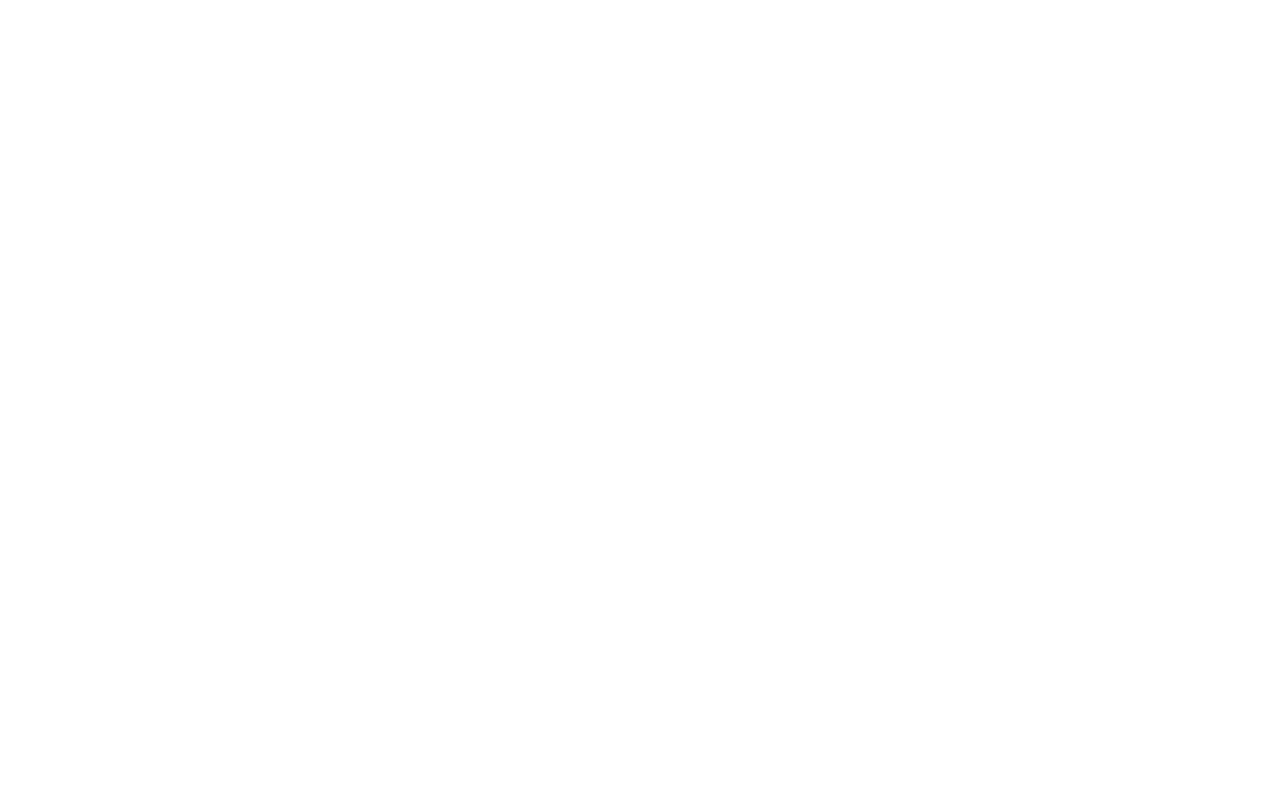
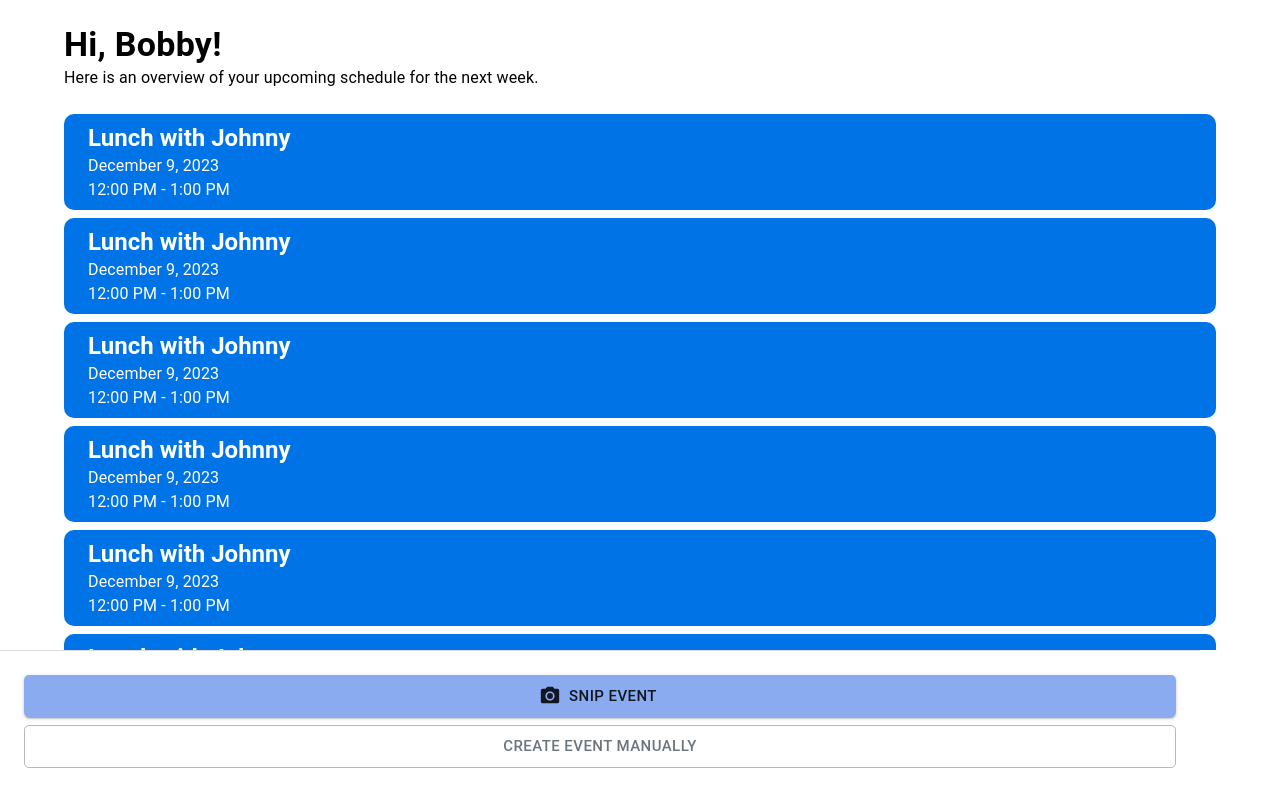
Before and after one commit to orangepulpsucks/Dubhacks-2023, a React (Vite) app: page /home in a window 1280 px wide. Built offline with nearby package versions, Linux system fonts and the light colour scheme.

Commit message:
Homepage draft

```diff
--- a/index.html
+++ b/index.html
@@ -16,7 +16,7 @@
 
     <link rel="manifest" href="/manifest.json" />
 
-    <link rel="shortcut icon" type="image/png" href="/favicon.png" />
+    <link rel="shortcut icon" type="image/png" href="/favicon.svg" />
 
     <!-- add to homescreen for ios -->
     <meta name="apple-mobile-web-app-capable" content="yes" />
--- a/src/App.tsx
+++ b/src/App.tsx
@@ -8,6 +8,9 @@
 
 /* Your page imports */
 import Landing from './pages/Landing';
+import Home from './pages/Home';
+import EventDetails from './pages/EventDetails';
+import EventUpdate from './pages/EventUpdate';
 
 /* Basic CSS for apps built with Ionic */
 import '@ionic/react/css/normalize.css';
@@ -39,6 +42,15 @@
           <Route exact path="/">
             <Landing />
           </Route>
+          <Route exact path="/home">
+            <Home />
+          </Route>
+          <Route exact path="/event/:id/details">
+            <EventDetails />
+          </Route>
+          <Route exact path="/event/:id/update">
+            <EventUpdate />
+          </Route>
         </IonRouterOutlet>
       </IonReactRouter>
     </IonApp>
--- a/src/components/CustomPage.tsx
+++ b/src/components/CustomPage.tsx
@@ -6,14 +6,18 @@
 
 interface ComponentProps {
   children?: ReactNode;
+  contentHeight?: string;
 }
 
-const CustomPage: React.FC<ComponentProps> = ({ children = [] }: ComponentProps) => {
+const CustomPage: React.FC<ComponentProps> = ({ contentHeight = "100%", children = [] }: ComponentProps) => {
 
   const theme: any = createTheme({
     palette: {
       primary: {
-        main: "#ae41e0",
+        main: "#8BABF1",
+      },
+      secondary: {
+        main: "#6c757d",
       }
     },
     shape: {
@@ -23,7 +27,7 @@
 
   return (
     <ThemeProvider theme={theme}>
-      <IonContent forceOverscroll={false}>
+      <IonContent forceOverscroll={false} style={{ height: contentHeight }}>
         { children }
         <Alert />
       </IonContent>
--- /dev/null
+++ b/src/pages/EventDetails.tsx
@@ -0,0 +1,29 @@
+import React from 'react';
+import { Button, Container, Typography } from '@mui/material';
+import { useDispatch } from 'react-redux';
+
+import CustomPage from '../components/CustomPage';
+import { setNewAlert } from '../service/alert';
+
+const EventDetails: React.FC = () => {
+  const dispatch = useDispatch();
+
+  const alertHandler = () => {
+    setNewAlert(dispatch, { msg: "Hello world!" });
+  }
+
+  return (
+    <CustomPage>
+      <Typography align="center" variant="body1" sx={{ mt: 3, mx: 2 }}>
+        This is boilerplate code placed here for your convenience. Please modify for your own use.
+      </Typography>
+      <Container sx={{ mt: 3 }}>
+        <Button variant="contained" fullWidth onClick={alertHandler}>
+          Click me!
+        </Button>
+      </Container>
+    </CustomPage>
+  )
+};
+
+export default EventDetails;
--- /dev/null
+++ b/src/pages/EventUpdate.tsx
@@ -0,0 +1,29 @@
+import React from 'react';
+import { Button, Container, Typography } from '@mui/material';
+import { useDispatch } from 'react-redux';
+
+import CustomPage from '../components/CustomPage';
+import { setNewAlert } from '../service/alert';
+
+const EventUpdate: React.FC = () => {
+  const dispatch = useDispatch();
+
+  const alertHandler = () => {
+    setNewAlert(dispatch, { msg: "Hello world!" });
+  }
+
+  return (
+    <CustomPage>
+      <Typography align="center" variant="body1" sx={{ mt: 3, mx: 2 }}>
+        This is boilerplate code placed here for your convenience. Please modify for your own use.
+      </Typography>
+      <Container sx={{ mt: 3 }}>
+        <Button variant="contained" fullWidth onClick={alertHandler}>
+          Click me!
+        </Button>
+      </Container>
+    </CustomPage>
+  )
+};
+
+export default EventUpdate;
--- /dev/null
+++ b/src/pages/Home.css
@@ -0,0 +1,14 @@
+.event-item {
+    border-radius: 10px;
+    background-color: #0073e6;
+    color: #ffffff;
+}
+
+#button-stack {
+    position: fixed;
+    bottom: 0;
+    height: 150px;
+    border-top: 1px solid #DBDBDB;
+    background-color: white;
+    z-index: 999;
+}
--- /dev/null
+++ b/src/pages/Home.tsx
@@ -0,0 +1,65 @@
+import React from 'react';
+import { Button, Container, Typography } from '@mui/material';
+import { useDispatch } from 'react-redux';
+
+import CustomPage from '../components/CustomPage';
+import { setNewAlert } from '../service/alert';
+
+import CameraAltIcon from '@mui/icons-material/CameraAlt';
+
+import './Home.css';
+
+const Home: React.FC = () => {
+  const dispatch = useDispatch();
+
+  const hardCodedEvents = [
+    0, 1, 2, 3, 4, 5, 6, 7, 8, 9, 10, 234, 52, 3
+  ]
+
+  return (
+    <CustomPage contentHeight="calc(100% - 150px)">
+      {/* Header */}
+      <Container sx={{ my: 3, px: 2, width: "100%" }}>
+        <Typography variant="h4" sx={{ fontWeight: "bold" }}>
+          Hi, Bobby!
+        </Typography>
+        <Typography variant="body1">
+          Here is an overview of your upcoming schedule for the next week.
+        </Typography>
+      </Container>
+
+      {/* Events */}
+      <Container sx={{ px: 2 }}>
+        {
+          hardCodedEvents.map((event, i) => {
+            return (
+              <Container key={i} sx={{ my: 1, py: 1 }} className="event-item">
+                <Typography variant="h5" sx={{ fontWeight: "bold" }}>
+                  Lunch with Johnny
+                </Typography>
+                <Typography variant="body1">
+                  December 9, 2023
+                </Typography>
+                <Typography variant="body1">
+                  12:00 PM - 1:00 PM
+                </Typography>
+              </Container>
+            )
+          })
+        }
+      </Container>
+
+      {/* Buttons at bottom */}
+      <Container sx={{ py: 2 }} id="button-stack">
+        <Button variant="contained" fullWidth size="large" startIcon={<CameraAltIcon />} sx={{ my: 1 }}>
+          Snip Event
+        </Button>
+        <Button variant="outlined" color="secondary" fullWidth size="large" sx={{ mb: 1 }}>
+          Create Event Manually
+        </Button>
+      </Container>
+    </CustomPage>
+  )
+};
+
+export default Home;
```
Also changed, not shown: public/favicon.svg (added).
